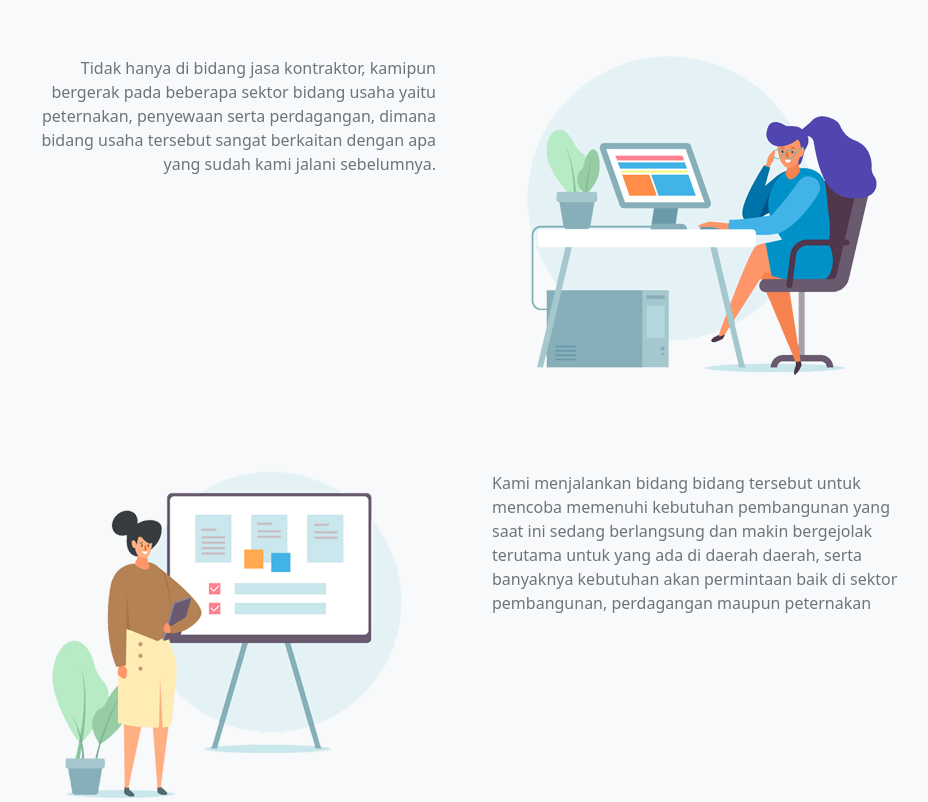
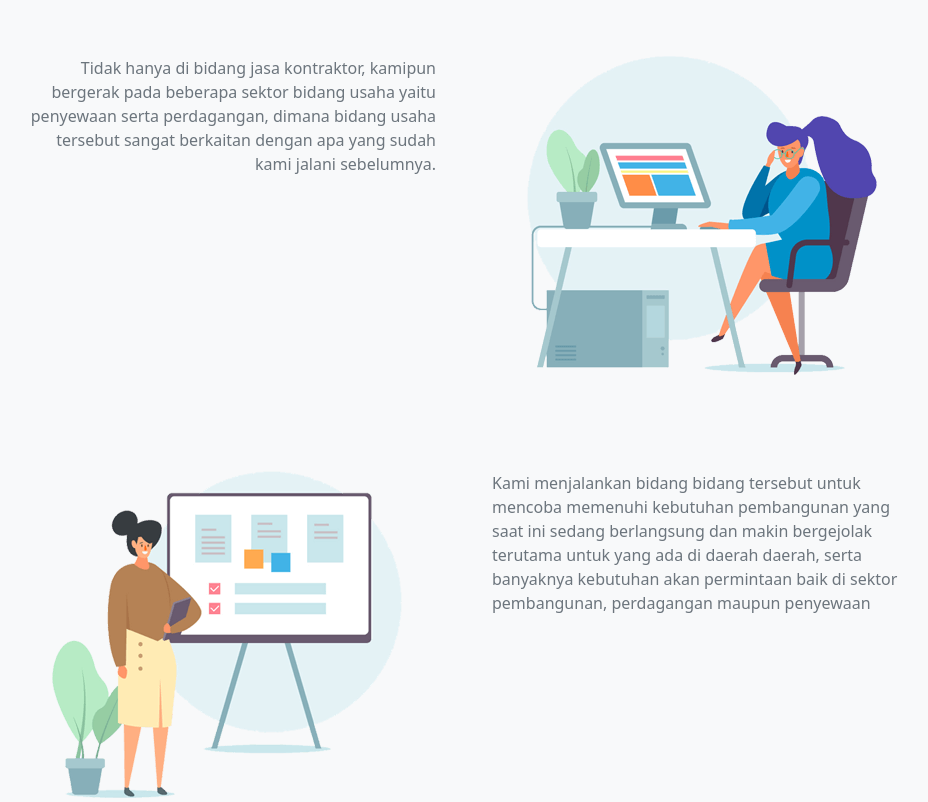
Before and after one commit to deryoid/msjgrup, a PHP site: page / in a window 1280 px wide. Shown: the part 1803-2605 px from the top of the page, without its empty margins (176-1104 px from the left). Run offline with PHP 8.4, Linux system fonts and the light colour scheme.

Commit message:
sektor usaha

```diff
--- a/index.php
+++ b/index.php
@@ -319,7 +319,7 @@
                                     <div class="col-lg-6">
                                         <div class="works-description-left text-start bg-light mx-lg-3 mx-4 text-lg-end">
                                             <!-- <h5 class="fs-18">Debut with users</h5> -->
-                                            <p class="text-muted mb-0">Tidak hanya di bidang jasa kontraktor, kamipun bergerak pada beberapa sektor bidang usaha yaitu peternakan, penyewaan serta perdagangan, dimana bidang usaha tersebut sangat berkaitan dengan apa yang sudah kami jalani sebelumnya.
+                                            <p class="text-muted mb-0">Tidak hanya di bidang jasa kontraktor, kamipun bergerak pada beberapa sektor bidang usaha yaitu penyewaan serta perdagangan, dimana bidang usaha tersebut sangat berkaitan dengan apa yang sudah kami jalani sebelumnya.
                                             </p>
                                         </div>
                                     </div>
@@ -345,7 +345,7 @@
                                     <div class="col-lg-6">
                                         <div class="works-description-right text-start bg-light mx-lg-3 mx-4">
                                             <!-- <h5 class="fs-18">Research and Develop</h5> -->
-                                            <p class="text-muted mb-0">Kami menjalankan bidang bidang tersebut untuk mencoba memenuhi kebutuhan pembangunan yang saat ini sedang berlangsung dan makin bergejolak terutama untuk yang ada di daerah daerah, serta banyaknya kebutuhan akan permintaan baik di sektor pembangunan, perdagangan maupun peternakan</p>
+                                            <p class="text-muted mb-0">Kami menjalankan bidang bidang tersebut untuk mencoba memenuhi kebutuhan pembangunan yang saat ini sedang berlangsung dan makin bergejolak terutama untuk yang ada di daerah daerah, serta banyaknya kebutuhan akan permintaan baik di sektor pembangunan, perdagangan maupun penyewaan</p>
                                         </div>
                                     </div>
                                     <!--end col-->
```
